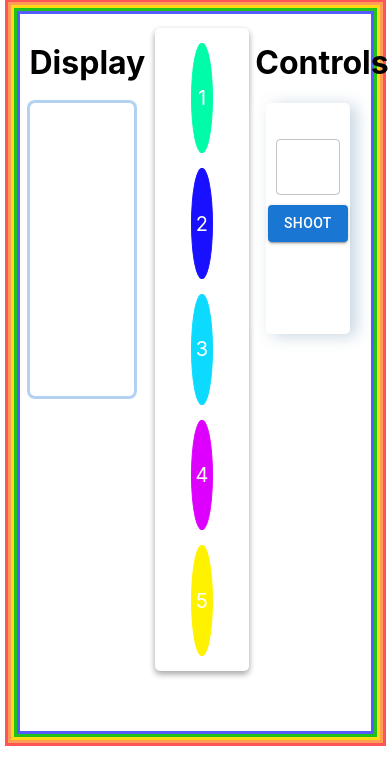
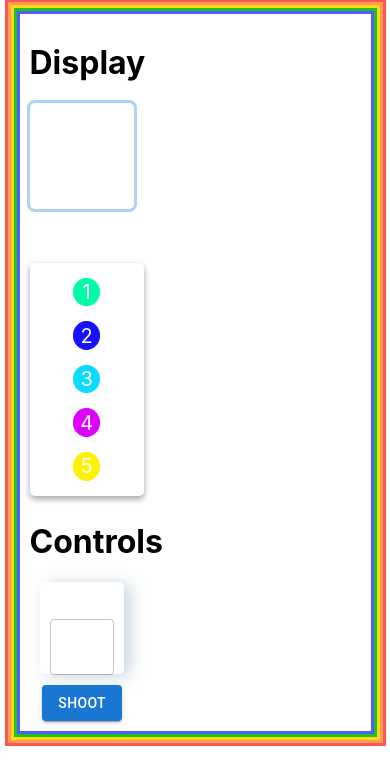
Before and after one commit to ShaikRiyazuddin/Syngenta-Front-End, a React (Create React App) app: page / in a window 390 px wide. Shown: the top 784 px of the page. Built offline with nearby package versions, Linux system fonts and the light colour scheme.

Commit message:
Update shoot.module.css

```diff
--- a/src/components/styles/shoot.module.css
+++ b/src/components/styles/shoot.module.css
@@ -78,3 +78,10 @@
 h1{
     margiN-top:18%;
 }
+@media only screen and (max-width: 600px) {
+    .container{
+            flex-direction: column;
+            justify-content: space-around;
+
+    }
+}
```
